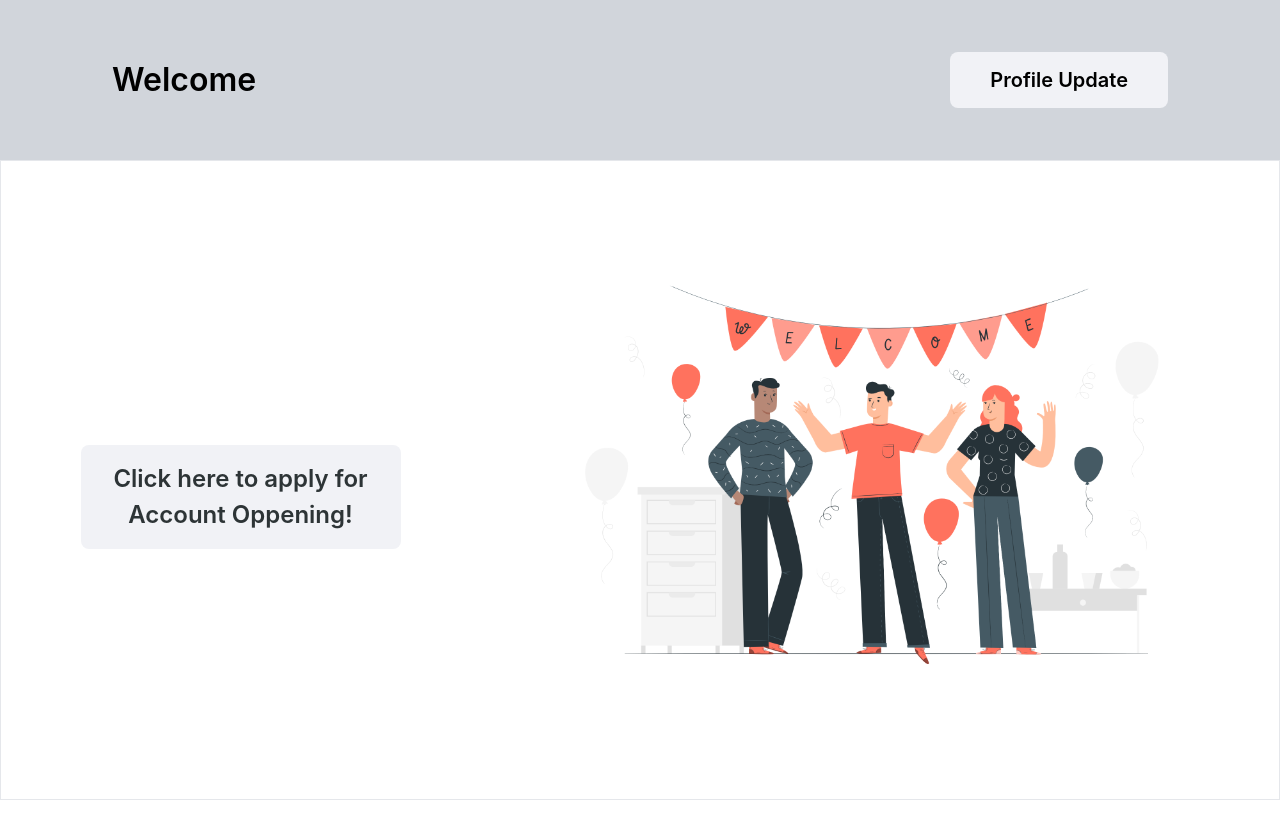
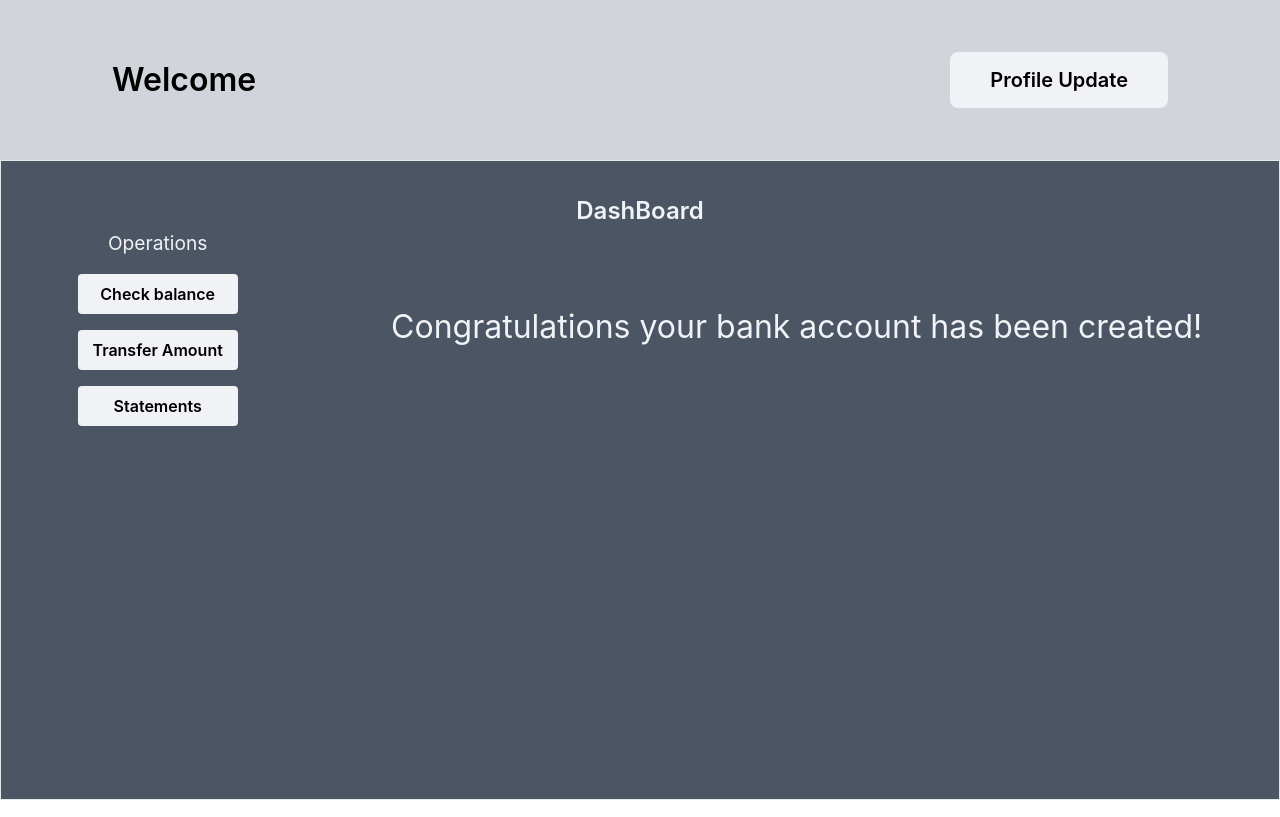
Before and after one commit to anshulghogre4/online-banking-springboot-react, a React (Create React App) app in the folder client/: page / in a window 1280 px wide. Built offline with nearby package versions, Linux system fonts and the light colour scheme.

Commit message:
updated after account creation dashboard

```diff
--- a/client/src/Components/Dashboard/DashboardMain.js
+++ b/client/src/Components/Dashboard/DashboardMain.js
@@ -5,7 +5,7 @@ import { Modal,Button } from 'flowbite-react'
 
 
 const DashboardMain = () => {
-  let accountNo =null;
+  let accountNo =1;
 
   const [show, setShow] = useState(false);
 
@@ -74,6 +74,33 @@ if (accountNo===null) {
 
     </section>
   )
+} else{
+  return (
+  <section className='h-[80vh] bg-gray-600 border pt-[2rem]'>
+
+      <h2 className='text-[1.5rem] text-[#f1f2f6] font-semibold text-center'>DashBoard</h2>
+    <div className=' flex flex-row justify-around items-center'>
+
+      <div className=' flex flex-col justify-center items-center gap-4'>
+            <h3 className='text-[1.2rem] text-[#f1f2f6]'>Operations</h3>
+            <button className='w-[10rem] p-2 bg-[#f1f2f6] font-semibold rounded '>Check balance</button>
+            <button className='w-[10rem] p-2 bg-[#f1f2f6] font-semibold rounded '>Transfer Amount</button>
+            <button className='w-[10rem] p-2 bg-[#f1f2f6] font-semibold rounded '>Statements</button>
+
+      </div>
+
+
+
+
+      <div>
+         <h2 className='text-[2rem] text-[#f1f2f6]'>Congratulations your bank account has been created!</h2>
+      </div>
+    </div>
+  </section>
+  )
+
+
+
 }
 
 }
```
